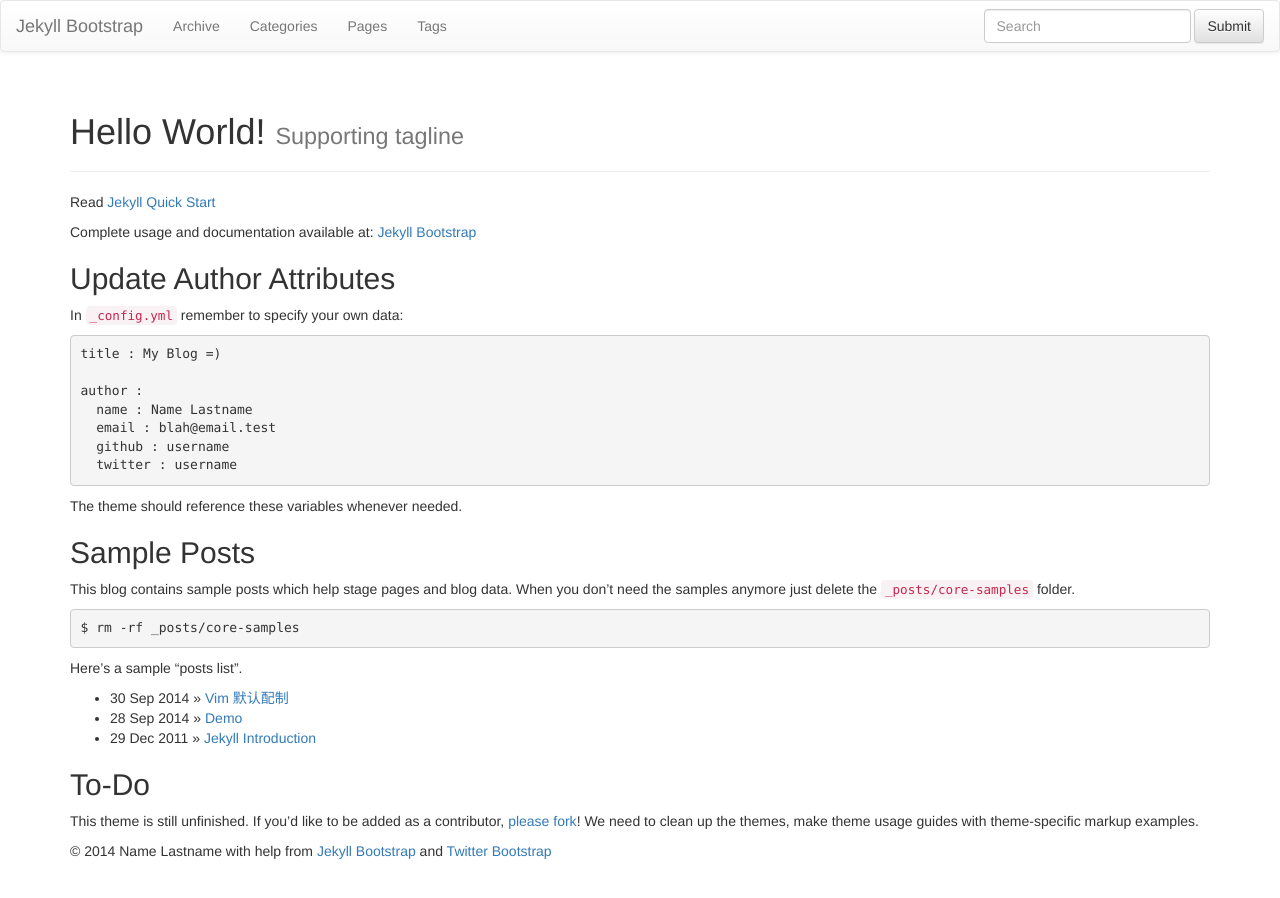
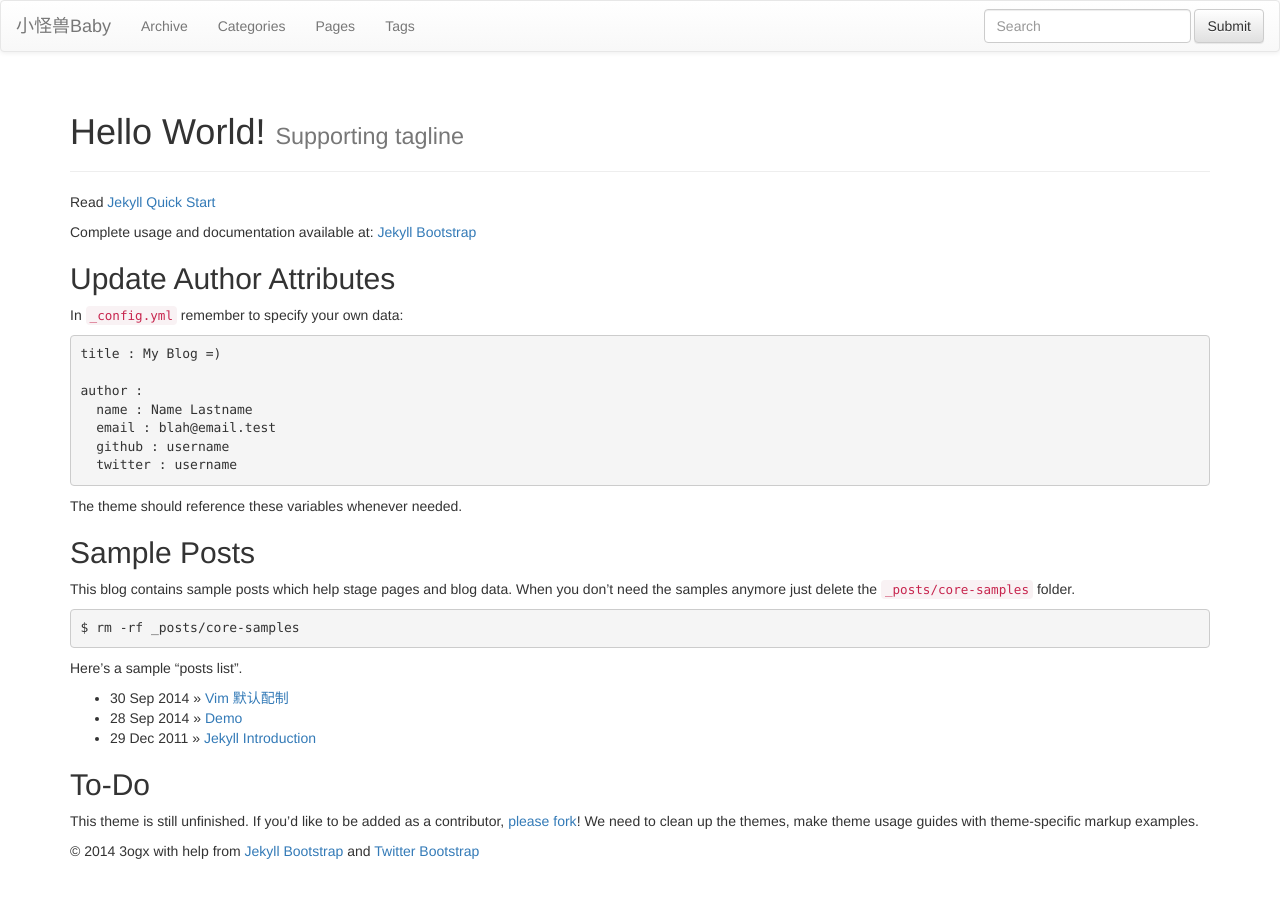
Before and after one commit to 3ogx/3ogx.github.io, a Jekyll site: the page built from index.md, in a window 1280 px wide. Built offline with Jekyll 4.4.1, drawn with Linux system fonts in a browser that asks for light colours; nearby versions of some CDN libraries; library files that are not in the unit come from our copies.

Commit message:
修改标题

```diff
--- a/_config.yml
+++ b/_config.yml
@@ -8,13 +8,13 @@
 # Themes are encouraged to use these universal variables
 # so be sure to set them if your theme uses them.
 #
-title : Jekyll Bootstrap
+title : 小怪兽Baby
 tagline: Site Tagline
 author :
-  name : Name Lastname
-  email : blah@email.test
-  github : username
-  twitter : username
+  name : 3ogx
+  email : 3ogx.com@gmail.com
+  github : 3ogx
+  twitter : 3ogx
   feedburner : feedname
 
 # The production_url is only used when full-domain names are needed
@@ -25,7 +25,7 @@
 # Else if you are pushing to username.github.io, replace with your username.
 # Finally if you are pushing to a GitHub project page, include the project name at the end.
 #
-production_url : http://username.github.io
+production_url : http://3ogx.github.io
 
 # All Jekyll-Bootstrap specific configurations are namespaced into this hash
 #
```
